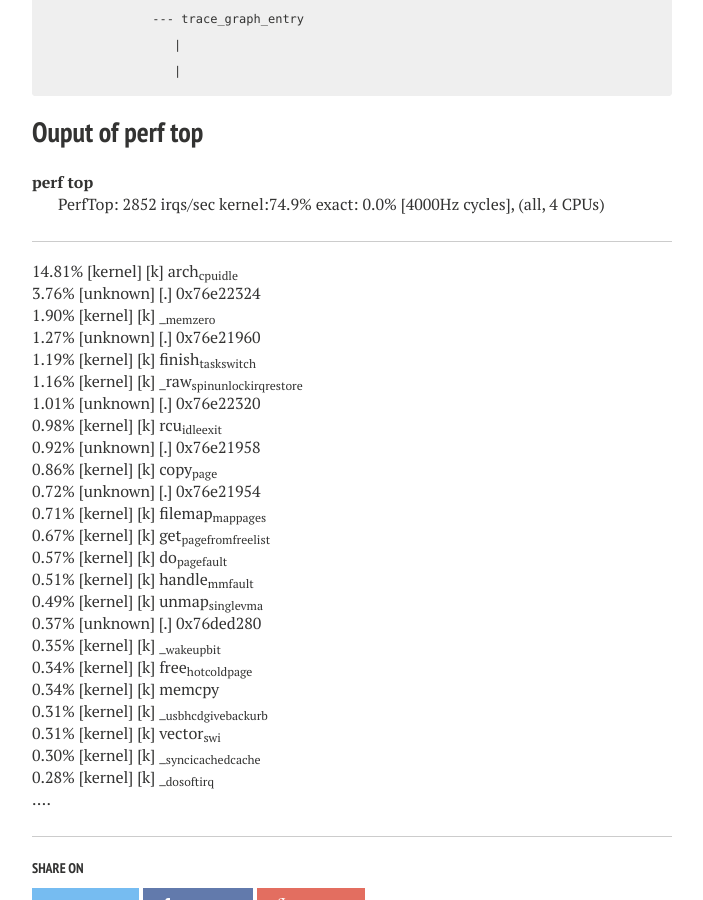
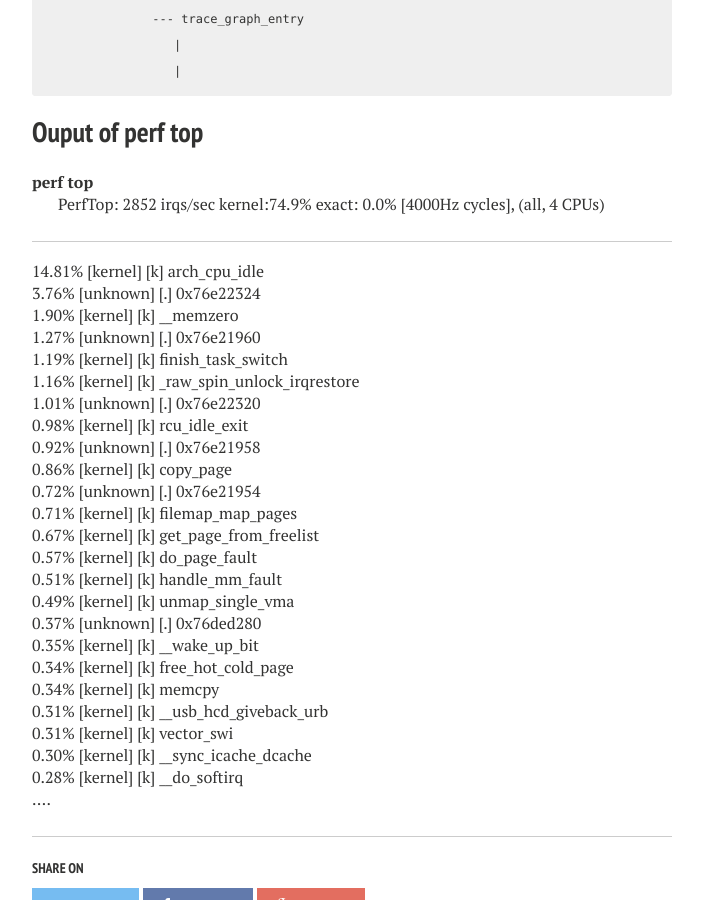
Before and after one commit to mycpuorg/mycpuorg.github.io, a Jekyll site: the page built from _posts/2016-05-15-perf-events.md, in a window 1280 px wide and 900 px high, scrolled down 1978 px. Shown: the whole window, without its empty margins (288-991 px from the left). Built offline with Jekyll 4.4.1, drawn with Linux system fonts in a browser that asks for light colours; nearby versions of some CDN libraries; comment, search, counter and statistics services are not loaded.

Commit message:
some more md

```diff
--- a/_posts/2016-05-15-perf-events.md
+++ b/_posts/2016-05-15-perf-events.md
@@ -93,28 +93,28 @@
 
    ---
 
-   14.81%  [kernel]       [k] arch<sub>cpu</sub><sub>idle</sub>
+   14.81%  [kernel]       [k] arch_cpu_idle
    3.76%  [unknown]      [.] 0x76e22324
-   1.90%  [kernel]       [k] \_<sub>memzero</sub>
+   1.90%  [kernel]       [k] \__memzero
    1.27%  [unknown]      [.] 0x76e21960
-   1.19%  [kernel]       [k] finish<sub>task</sub><sub>switch</sub>
-   1.16%  [kernel]       [k] \_raw<sub>spin</sub><sub>unlock</sub><sub>irqrestore</sub>
+   1.19%  [kernel]       [k] finish_task_switch
+   1.16%  [kernel]       [k] \_raw_spin_unlock_irqrestore
    1.01%  [unknown]      [.] 0x76e22320
-   0.98%  [kernel]       [k] rcu<sub>idle</sub><sub>exit</sub>
+   0.98%  [kernel]       [k] rcu_idle_exit
    0.92%  [unknown]      [.] 0x76e21958
-   0.86%  [kernel]       [k] copy<sub>page</sub>
+   0.86%  [kernel]       [k] copy_page
    0.72%  [unknown]      [.] 0x76e21954
-   0.71%  [kernel]       [k] filemap<sub>map</sub><sub>pages</sub>
-   0.67%  [kernel]       [k] get<sub>page</sub><sub>from</sub><sub>freelist</sub>
-   0.57%  [kernel]       [k] do<sub>page</sub><sub>fault</sub>
-   0.51%  [kernel]       [k] handle<sub>mm</sub><sub>fault</sub>
-   0.49%  [kernel]       [k] unmap<sub>single</sub><sub>vma</sub>
+   0.71%  [kernel]       [k] filemap_map_pages
+   0.67%  [kernel]       [k] get_page_from_freelist
+   0.57%  [kernel]       [k] do_page_fault
+   0.51%  [kernel]       [k] handle_mm_fault
+   0.49%  [kernel]       [k] unmap_single_vma
    0.37%  [unknown]      [.] 0x76ded280
-   0.35%  [kernel]       [k] \_<sub>wake</sub><sub>up</sub><sub>bit</sub>
-   0.34%  [kernel]       [k] free<sub>hot</sub><sub>cold</sub><sub>page</sub>
+   0.35%  [kernel]       [k] \__wake_up_bit
+   0.34%  [kernel]       [k] free_hot_cold_page
    0.34%  [kernel]       [k] memcpy
-   0.31%  [kernel]       [k] \_<sub>usb</sub><sub>hcd</sub><sub>giveback</sub><sub>urb</sub>
-   0.31%  [kernel]       [k] vector<sub>swi</sub>
-   0.30%  [kernel]       [k] \_<sub>sync</sub><sub>icache</sub><sub>dcache</sub>
-   0.28%  [kernel]       [k] \_<sub>do</sub><sub>softirq</sub>
+   0.31%  [kernel]       [k] \__usb_hcd_giveback_urb
+   0.31%  [kernel]       [k] vector_swi
+   0.30%  [kernel]       [k] \__sync_icache_dcache
+   0.28%  [kernel]       [k] \__do_softirq
 &#x2026;.
```
